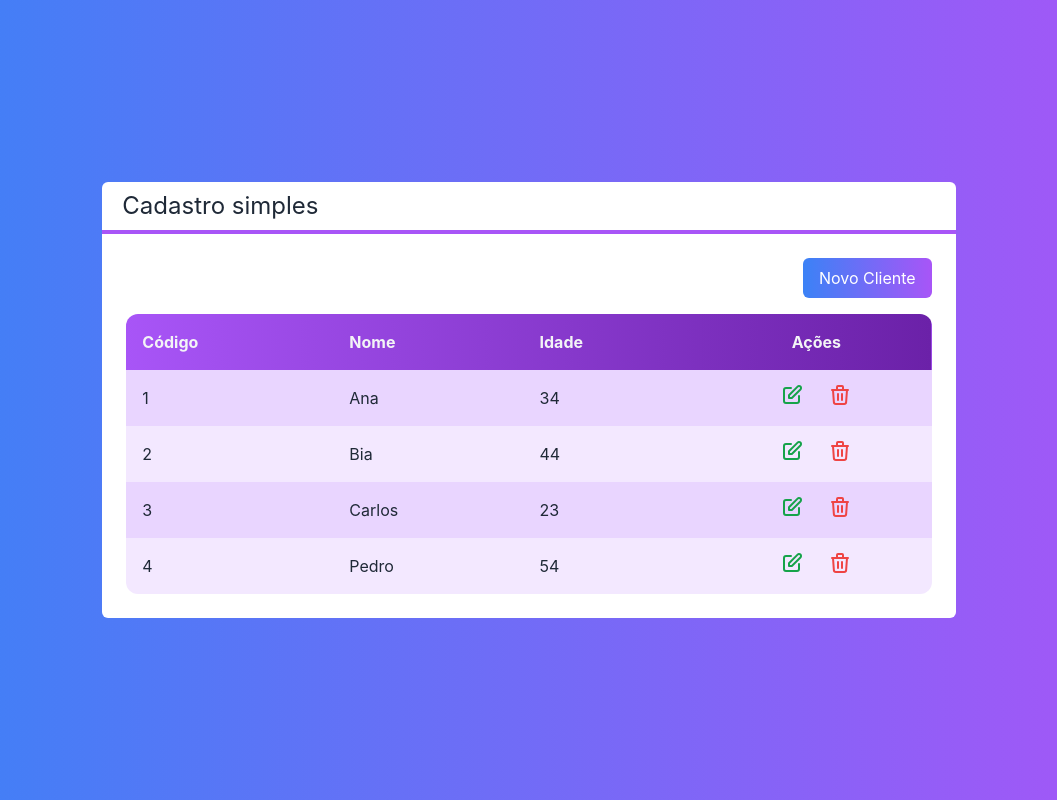
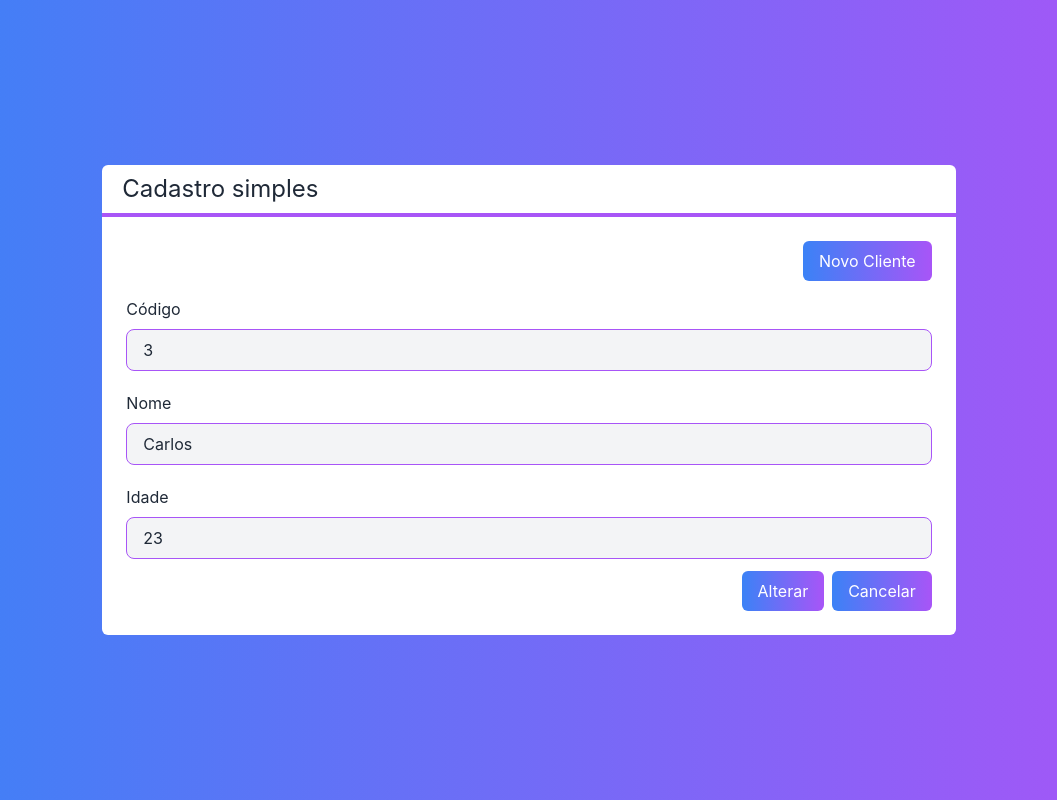
Before and after one commit to MatheusSimoes13/Next-Crud, a Next.js app: page / in a window 1280 px wide. Shown: the whole page, without its empty margins (111-1168 px from the left). Built offline with nearby package versions, Linux system fonts and the light colour scheme.

Commit message:
Componente Formulario

```diff
--- /dev/null
+++ b/src/components/Entrada.tsx
@@ -0,0 +1,29 @@
+interface EntradaProps {
+    tipo?: 'text' | 'number'
+    texto: string
+    valor: any
+    somenteLeitura?: boolean
+    className?: string
+    valorMudou?: (valor: any) => void
+}
+
+export default function Entrada(props: EntradaProps){
+    return(
+        <div className={`flex flex-col ${props.className}`}>
+            <label className="mb-2">
+                {props.texto}
+            </label>
+            <input
+                type={props.tipo ?? 'text'}
+                value={props.valor}
+                readOnly={props.somenteLeitura}
+                onChange={e => props.valorMudou?.(e.target.value)}
+                className={`
+                    border border-purple-500 rounded-lg
+                    focus:outline-none bg-gray-100 px-4 py-2
+                    ${props.somenteLeitura ? '' : 'focus:bg-white'}
+                `}
+            />
+        </div>
+    )
+}
--- /dev/null
+++ b/src/components/Formulario.tsx
@@ -0,0 +1,48 @@
+import { useState } from "react";
+import Cliente from "../core/Cliente";
+import Botao from "./Botao";
+import Entrada from "./Entrada";
+
+interface FormularioProps {
+    cliente: Cliente
+}
+
+export default function Formulario(props: FormularioProps){
+    const id = props.cliente.id ?? null
+    const [nome, setNome] = useState(props.cliente?.nome ?? '')
+    const [idade, setIdade] = useState(props.cliente?.idade ?? 0)
+    return(
+        <div>
+
+            {id ? (
+                <Entrada
+                somenteLeitura
+                texto="Código"
+                valor={id}
+                className="mb-5"
+                />
+            ) : false}
+
+            <Entrada
+               texto="Nome"
+                valor={nome}
+                valorMudou={setNome}
+                className="mb-5" />
+
+            <Entrada
+                texto="Idade"
+                tipo="number"
+                valor={idade}
+                valorMudou={setIdade}/>
+
+            <div className="flex justify-end mt-3">
+                <Botao cor="blue" className="mr-2">
+                    {id ? 'Alterar' : 'Salvar'}
+                </Botao>
+                <Botao>
+                    Cancelar
+                </Botao>
+               </div>
+        </div>
+    )
+}
--- a/src/pages/index.tsx
+++ b/src/pages/index.tsx
@@ -1,4 +1,5 @@
 import Botao from "../components/Botao";
+import Formulario from "../components/Formulario";
 import Layout from "../components/Layout";
 import Tabela from "../components/Tabela";
 import Cliente from "../core/Cliente";
@@ -30,10 +31,11 @@
         <div className="flex justify-end">
           <Botao cor="green" className="mb-4">Novo Cliente</Botao>
         </div>
-        <Tabela clientes={clientes}
+        {/* <Tabela clientes={clientes}
           clienteSelecionado={clienteSelecionado}
           clienteExcluido={clienteExcluido}
-          />
+          /> */}
+          <Formulario cliente={clientes[2]}></Formulario>
       </Layout>
     </div>
   )
```
